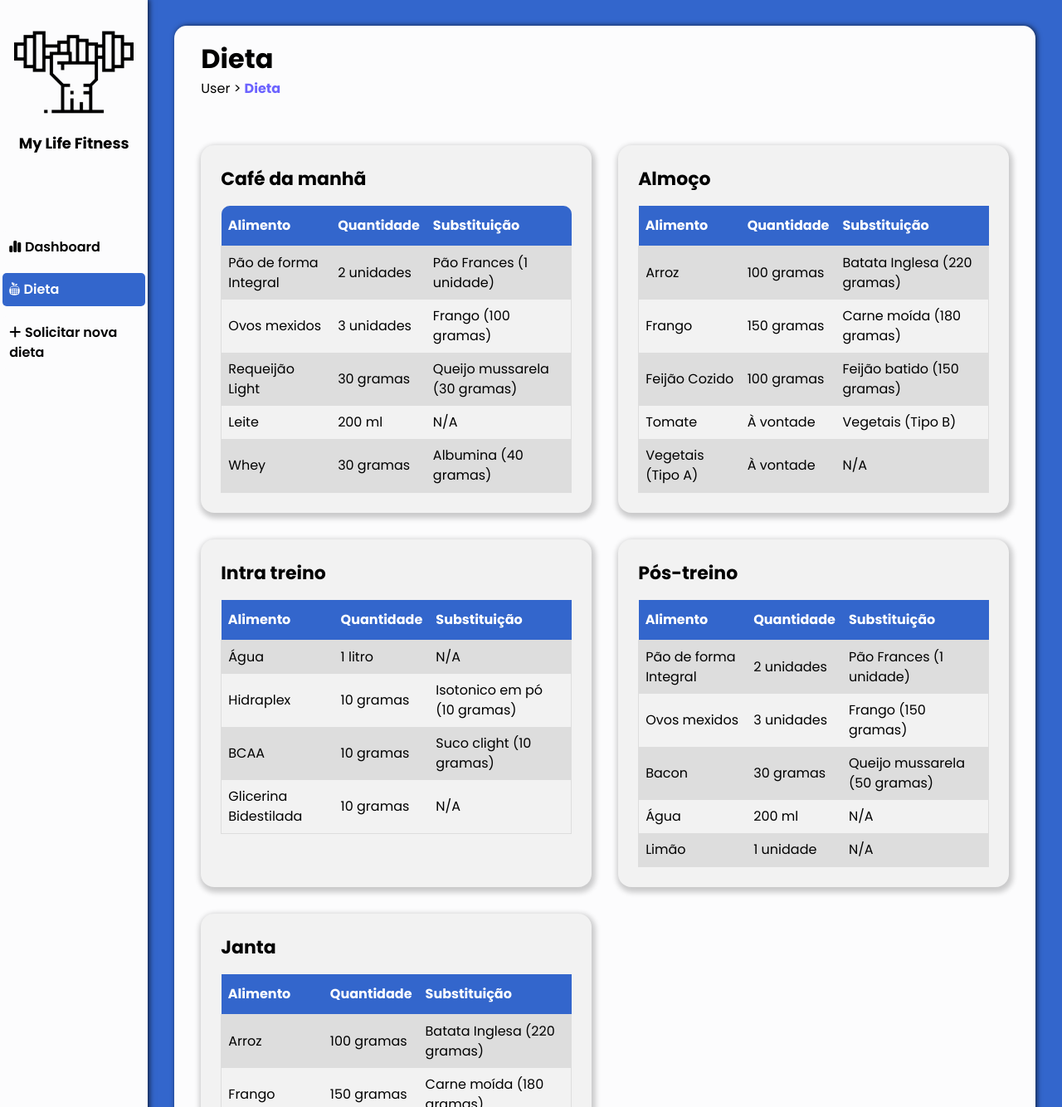
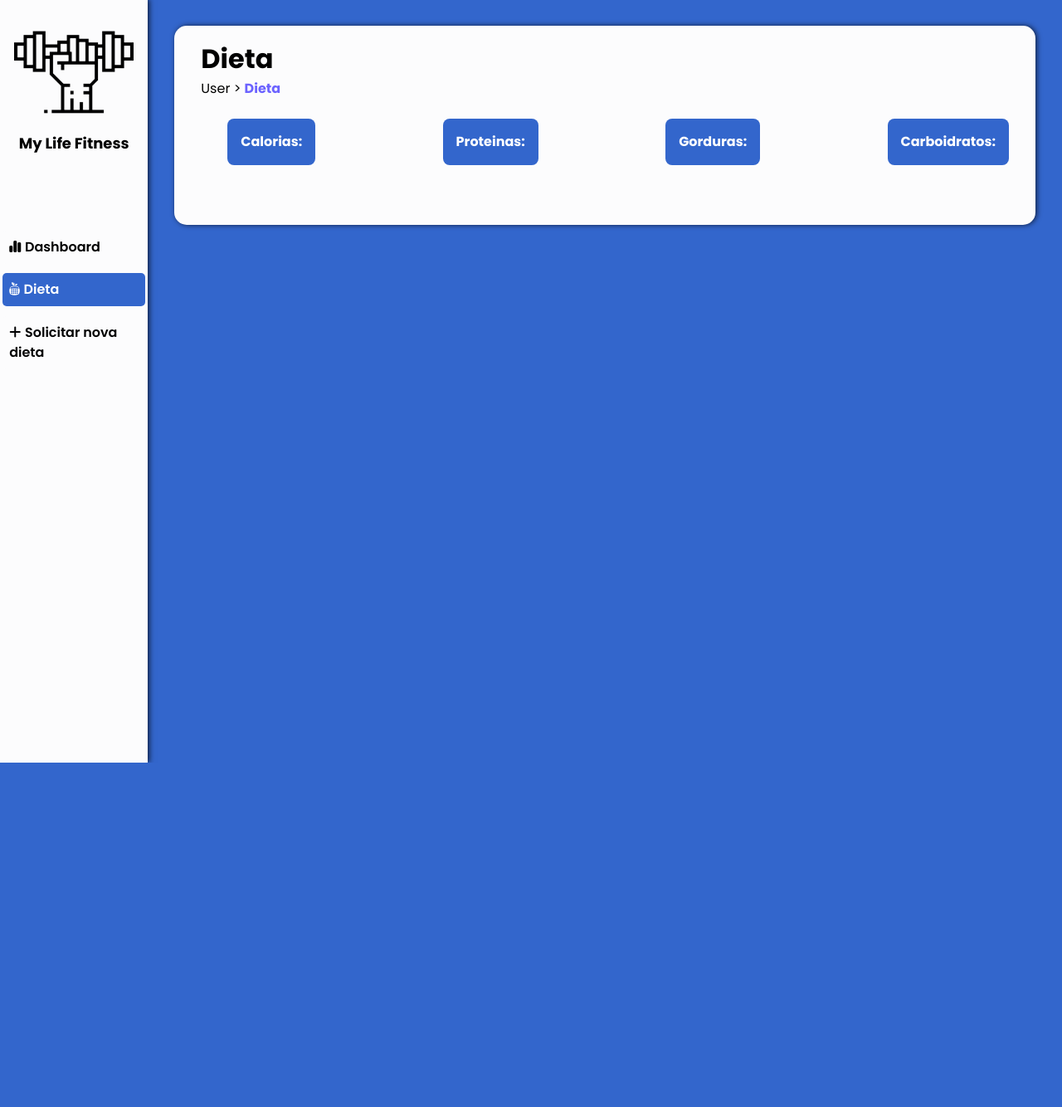
Before and after one commit to codeLeite/PIT2, a website: page pages/dieta-user.html in a window 1280 px wide. Shown: the part 1-1335 px from the top of the page at 83% size. After the commit the page ends 920 px from the top, so only its background shows below. Drawn offline with nearby package versions, Linux system fonts and the light colour scheme; files whose address does not match are found by name.

Commit message:
Fixed dieta-user

```diff
--- /dev/null
+++ b/js/dieta-user.js
@@ -0,0 +1,55 @@
+$(document).on('ready', async function () {
+  const dadosUsuario = JSON.parse(localStorage.getItem('dadosUsuario'))
+  const listaDietas = await $.get(`https://pit2-api.pd8edx.easypanel.host/api/dieta/cliente/${dadosUsuario.cliente.id}`)
+  const dadosDieta = listaDietas.find(x => x.dietaAtual)
+  const { alimentosDietas } = await $.get(`https://pit2-api.pd8edx.easypanel.host/api/dieta/${dadosDieta.id}`)
+
+  $('#calorias-totais span').text(`${dadosDieta.caloriasTotais}kcal`)
+  $('#proteinas-totais span').text(`${dadosDieta.proteinasTotais}g`)
+  $('#gorduras-totais span').text(`${dadosDieta.gordurasTotais}g`)
+  $('#carboidratos-totais span').text(`${dadosDieta.carboidratosTotais}g`)
+
+  const horarios = agruparAlimentosPorHorario(alimentosDietas)
+
+  for (const { horario, alimentos } of horarios) {
+    const templateCard = $($('#template-card').html()).clone()
+
+    templateCard.find('.titulo-card').text(horario)
+
+    for (const { alimento, pesoGramas } of alimentos) {
+      const templateRow = $($('#template-row').html()).clone()
+      templateRow.find('.nome-alimento').text(alimento.nome)
+      templateRow.find('.quantidade-alimento').text(pesoGramas)
+
+      templateCard.find('tbody').append(templateRow)
+    }
+
+    $('#lista-cards').append(templateCard)
+  }
+})
+
+function agruparAlimentosPorHorario(alimentosDietas) {
+  const alimentosAgrupados = {}
+
+  alimentosDietas.forEach(item => {
+    const horario = item.horario
+
+    // Cria um array para o horário se ainda não existir
+    if (!alimentosAgrupados[horario]) {
+      alimentosAgrupados[horario] = {
+        horario: new Date(horario).toLocaleTimeString(undefined, {
+          timeZone: 'America/Sao_Paulo',
+          hour12: false,
+          minute: '2-digit',
+          hour: '2-digit'
+        }),
+        alimentos: []
+      }
+    }
+
+    // Adiciona o nome do alimento ao array do horário
+    alimentosAgrupados[horario].alimentos.push(item)
+  })
+
+  return Object.values(alimentosAgrupados)
+}
--- a/pages/dieta-user.html
+++ b/pages/dieta-user.html
@@ -33,260 +33,47 @@
       <span class="is-active">Dieta</span>
     </div>
     <div class="container">
-      <!-- <div class="nav-top">
-        <input type="text" placeholder="Pesquisar">
-        <button type="button"><i class="fa-solid fa-plus"></i></button>
-      </div> -->
+      <div class="nav-top">
+        <p id="calorias-totais">Calorias: <span></span></p>
+        <p id="proteinas-totais">Proteinas: <span></span></p>
+        <p id="gorduras-totais">Gorduras: <span></span></p>
+        <p id="carboidratos-totais">Carboidratos: <span></span></p>
       </div>
-    <div class="content-wrapper">
+    </div>
+    <div id="lista-cards" class="content-wrapper"></div>
+  </section>
+
+  <template id="template-card" type="text/template">
     <div class="content-card">
-        <h2>Café da manhã</h2>
+      <h2 class="titulo-card"></h2>
       <table>
         <thead>
           <tr>
             <th class="left-rounded">Alimento</th>
-              <th>Quantidade</th>
-              <th class="right-rounded">Substituição</th>
+            <th class="right-rounded">Quantidade</th>
+            <!-- <th class="right-rounded">Substituição</th> -->
           </tr>
         </thead>
         <tbody>
-            <tr>
-              <td>
-                <p>Pão de forma Integral</p>
-              </td>
-              <td>2 unidades</td>
-              <td>Pão Frances (1 unidade)</td>
-            </tr>
-            <tr>
-              <td>
-                <p>Ovos mexidos</p>
-              </td>
-              <td>3 unidades</td>
-              <td>Frango (100 gramas)</td>
-            </tr>
-            <tr>
-              <td>
-                <p>Requeijão Light</p>
-              </td>
-              <td>30 gramas</td>
-              <td>Queijo mussarela (30 gramas)</td>
-            </tr>
-            <tr>
-              <td>
-                <p>Leite</p>
-              </td>
-              <td>200 ml</td>
-              <td>N/A</td>
-            </tr>
-            <tr>
-              <td>
-                <p>Whey</p>
-              </td>
-              <td>30 gramas</td>
-              <td>Albumina (40 gramas)</td>
-            </tr>
         </tbody>
       </table>
     </div>
-      <div class="content-card">
-        <h2>Almoço</h2>
-        <table>
-          <thead>
+  </template>
+
+<template id="template-row" type="text/template">
   <tr>
-              <th>Alimento</th>
-              <th>Quantidade</th>
-              <th>Substituição</th>
+    <td class="nome-alimento"></td>
+    <td class="quantidade-alimento"></td>
+    <!-- <td>Pão Frances (1 unidade)</td> -->
   </tr>
-          </thead>
-          <tbody>
-            <tr>
-              <td>
-                <p>Arroz</p>
-              </td>
-              <td>100 gramas</td>
-              <td>Batata Inglesa (220 gramas)</td>
-            </tr>
-            <tr>
-              <td>
-                <p>Frango</p>
-              </td>
-              <td>150 gramas</td>
-              <td>Carne moída (180 gramas)</td>
-            </tr>
-            <tr>
-              <td>
-                <p>Feijão Cozido</p>
-              </td>
-              <td>100 gramas</td>
-              <td>Feijão batido (150 gramas)</td>
-            </tr>
-            <tr>
-              <td>
-                <p>Tomate</p>
-              </td>
-              <td>À vontade</td>
-              <td>Vegetais (Tipo B)</td>
-            </tr>
-            <tr>
-              <td>
-                <p>Vegetais (Tipo A)</p>
-              </td>
-              <td>À vontade</td>
-              <td>N/A</td>
-            </tr>
-          </tbody>
-        </table>
-      </div>
-      <div class="content-card">
-        <h2>Intra treino</h2>
-        <table>
-          <thead>
-            <tr>
-              <th>Alimento</th>
-              <th>Quantidade</th>
-              <th>Substituição</th>
-            </tr>
-          </thead>
-          <tbody>
-            <tr>
-              <td>
-                <p>Água</p>
-              </td>
-              <td>1 litro</td>
-              <td>N/A</td>
-            </tr>
-            <tr>
-              <td>
-                <p>Hidraplex</p>
-              </td>
-              <td>10 gramas</td>
-              <td>Isotonico em pó (10 gramas)</td>
-            </tr>
-            <tr>
-              <td>
-                <p>BCAA</p>
-              </td>
-              <td>10 gramas</td>
-              <td>Suco clight (10 gramas)</td>
-            </tr>
-            <tr>
-              <td>
-                <p>Glicerina Bidestilada</p>
-              </td>
-              <td>10 gramas</td>
-              <td>N/A</td>
-            </tr>
-          </tbody>
-        </table>
-      </div>
-      <div class="content-card">
-        <h2>Pós-treino</h2>
-        <table>
-          <thead>
-            <tr>
-              <th>Alimento</th>
-              <th>Quantidade</th>
-              <th>Substituição</th>
-            </tr>
-          </thead>
-          <tbody>
-            <tr>
-              <td>
-                <p>Pão de forma Integral</p>
-              </td>
-              <td>2 unidades</td>
-              <td>Pão Frances (1 unidade)</td>
-            </tr>
-            <tr>
-              <td>
-                <p>Ovos mexidos</p>
-              </td>
-              <td>3 unidades</td>
-              <td>Frango (150 gramas)</td>
-            </tr>
-            <tr>
-              <td>
-                <p>Bacon</p>
-              </td>
-              <td>30 gramas</td>
-              <td>Queijo mussarela (50 gramas)</td>
-            </tr>
-            <tr>
-              <td>
-                <p>Água</p>
-              </td>
-              <td>200 ml</td>
-              <td>N/A</td>
-            </tr>
-            <tr>
-              <td>
-                <p>Limão</p>
-              </td>
-              <td>1 unidade</td>
-              <td>N/A</td>
-            </tr>
-          </tbody>
-        </table>
-      </div>
-      <div class="content-card">
-        <h2>Janta</h2>
-        <table>
-          <thead>
-            <tr>
-              <th>Alimento</th>
-              <th>Quantidade</th>
-              <th>Substituição</th>
-            </tr>
-          </thead>
-          <tbody>
-            <tr>
-              <td>
-                <p>Arroz</p>
-              </td>
-              <td>100 gramas</td>
-              <td>Batata Inglesa (220 gramas)</td>
-            </tr>
-            <tr>
-              <td>
-                <p>Frango</p>
-              </td>
-              <td>150 gramas</td>
-              <td>Carne moída (180 gramas)</td>
-            </tr>
-            <tr>
-              <td>
-                <p>Feijão Cozido</p>
-              </td>
-              <td>100 gramas</td>
-              <td>Feijão batido (150 gramas)</td>
-            </tr>
-            <tr>
-              <td>
-                <p>Tomate</p>
-              </td>
-              <td>À vontade</td>
-              <td>Vegetais (Tipo B)</td>
-            </tr>
-            <tr>
-              <td>
-                <p>Vegetais (Tipo A)</p>
-              </td>
-              <td>À vontade</td>
-              <td>N/A</td>
-            </tr>
-          </tbody>
-        </table>
-      </div>
+</template>
 
-    </div>
-  </section>
-  <script src="./main.js"></script>
   <script type="text/javascript" src="//code.jquery.com/jquery-1.11.0.min.js"></script>
   <script type="text/javascript" src="//code.jquery.com/jquery-migrate-1.2.1.min.js"></script>
-  <script src="./js/jquery.mask.min.js"></script>
-  <script src="./js/jquery.validate.min.js"></script>
-  <script src="./js/messages_pt_BR.min.js"></script>
-  <script src="./js/main.js"></script>
+  <script src="../js/jquery.mask.min.js"></script>
+  <script src="../js/jquery.validate.min.js"></script>
+  <script src="../js/messages_pt_BR.min.js"></script>
+  <script src="../js/dieta-user.js"></script>
   <script src="https://kit.fontawesome.com/2ec39d4a84.js" crossorigin="anonymous"></script>
 </body>
 </html>
--- a/src/styles/dieta-user.css
+++ b/src/styles/dieta-user.css
@@ -196,3 +196,12 @@ table th {
   cursor: pointer;
   color: rgb(82, 161, 209);
 }
+
+
+div.container > div.nav-top > p{
+  padding: 16px;
+    border-radius: 8px;
+    background-color: #3366cc;
+    color: white;
+    font-weight: bold;
+}
```
Lines whose indentation alone changed are shown as unchanged.
